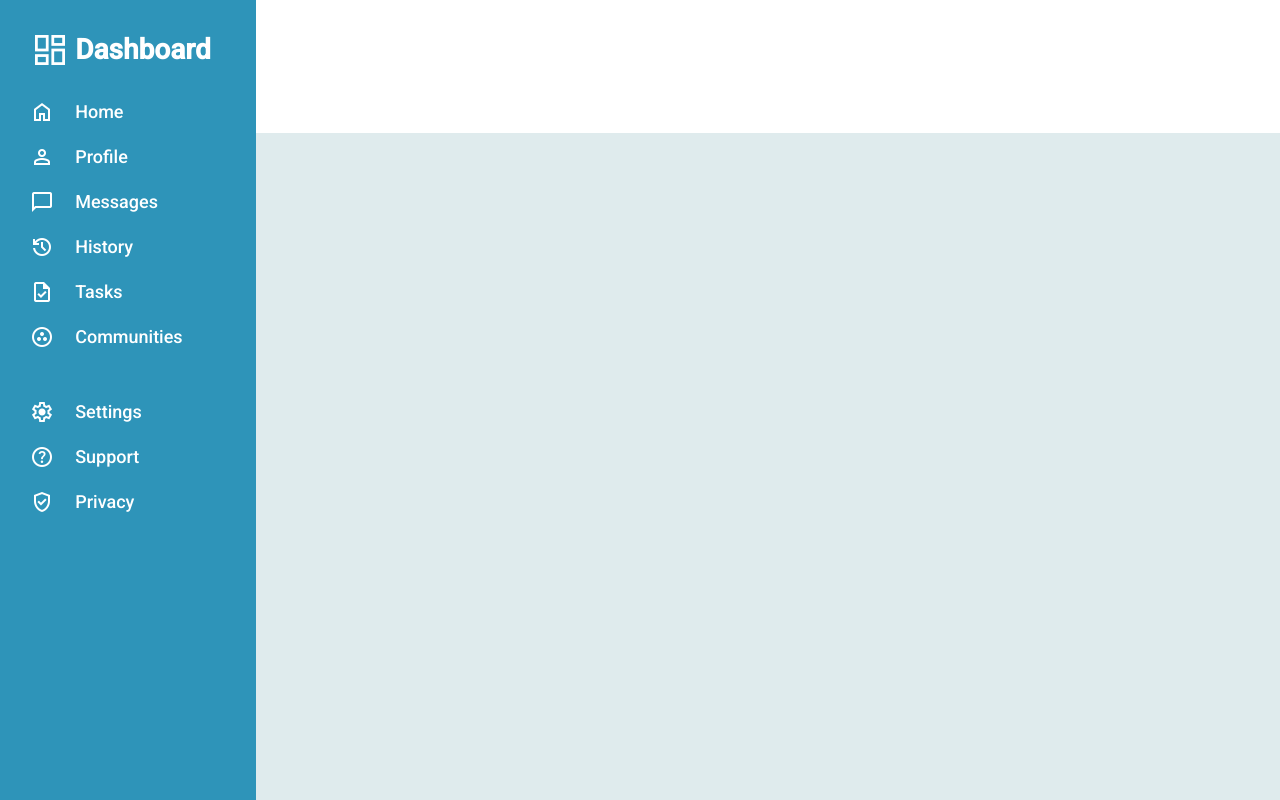
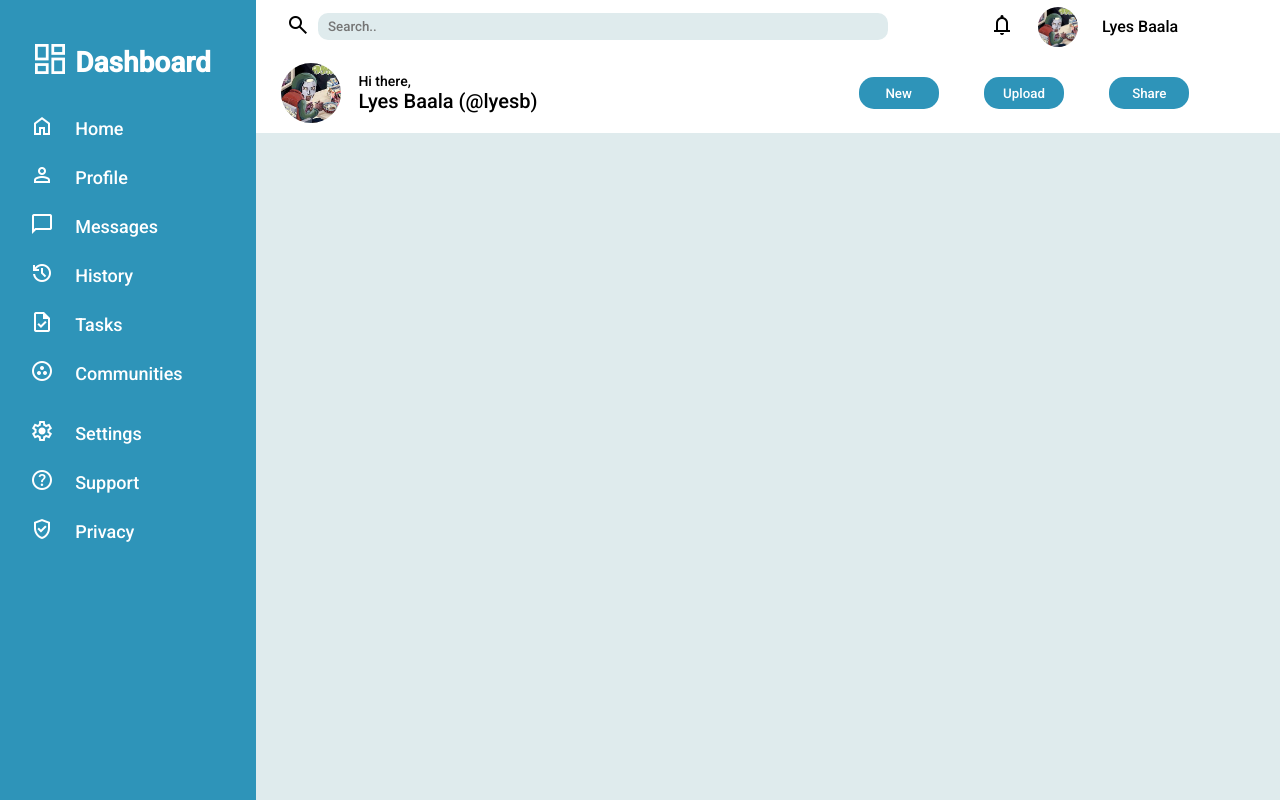
Before and after one commit to LyesB/admin-dashboard, a plain HTML site: page index.html in a window 1280 px wide. Drawn offline with nearby package versions, Linux system fonts and the light colour scheme.

Commit message:
header section

```diff
--- a/index.html
+++ b/index.html
@@ -11,51 +11,80 @@
     <div class="container">
 
         <div class="header">
+            <div class="search-bar-section">
+                <div class="left-section">
+                    <a href=""><span class="material-symbols-outlined">search</span></a>
+                    <input type="text" placeholder="Search.." class="search-bar">
+                </div>
 
+                <div class="right-section">
+                    <ul>
+                        <li><a href=""><span class="material-symbols-outlined">notifications</span></a></li>
+                        <li><a href=""><img src="avatar.jpeg" alt="avatar" class="avatar"></a></li>
+                        <li><a href="">Lyes Baala</a></li>
+                    </ul>
+                </div>
+            </div>
+            <div class="buttons-section">
+                <div class="information">
+                    <a href="" id="avatar"><img src="avatar.jpeg" alt="avatar" class="avatar"></a>
+                    <div class="info">
+                        <div>Hi there,</div>
+                        <a href="">Lyes Baala (@lyesb)</a>
+                    </div>
+                </div>
+                <div class="buttons">
+                    <button id="new">New</button>
+                    <button id="upload">Upload</button>
+                    <button id="share">Share</button>
+                </div>
+            </div>
         </div>
 
         <div class="side-bar">
 
             <div class="logo">
-                <span class="material-symbols-outlined">dashboard</span>
-                <a href="">Dashboard</a></div>
+                <a href=""><span class="material-symbols-outlined">dashboard</span></a>
+                <a href="">Dashboard</a>
+            </div>
             <ul>
                 <li>
-                    <span class="material-symbols-outlined">home</span>
+                    <a href=""><span class="material-symbols-outlined">home</span></a>
                     <a href="">Home</a>
                 </li><br>
                 <li>
-                    <span class="material-symbols-outlined">person</span>
+                    <a href=""><span class="material-symbols-outlined">person</span></a>
                     <a href="">Profile</a>
                 </li><br>
                 <li>
-                    <span class="material-symbols-outlined">chat_bubble</span>
+                    <a href=""><span class="material-symbols-outlined">chat_bubble</span></a>
                     <a href="">Messages</a>
                 </li><br>
                 <li>
-                    <span class="material-symbols-outlined">history</span>
+                    <a href=""><span class="material-symbols-outlined">history</span></a>
                     <a href="">History</a>
                 </li><br>
                 <li>
-                    <span class="material-symbols-outlined">task</span>
+                    <a href=""><span class="material-symbols-outlined">task</span></a>
                     <a href="">Tasks</a>
                 </li><br>
                 <li>
-                    <span class="material-symbols-outlined">communities</span>
+                    <a href=""><span class="material-symbols-outlined">communities</span></a>
                     <a href="">Communities</a>
                 </li><br>
             </ul>
+
             <ul>
                 <li>
-                    <span class="material-symbols-outlined">settings</span>
+                    <a href=""><span class="material-symbols-outlined">settings</span></a>
                     <a href="">Settings</a>
                 </li><br>
                 <li>
-                    <span class="material-symbols-outlined">help</span>
+                    <a href=""><span class="material-symbols-outlined">help</span></a>
                     <a href="">Support</a>
                 </li><br>
                 <li>
-                    <span class="material-symbols-outlined">verified_user</span>
+                    <a href=""><span class="material-symbols-outlined">verified_user</span></a>
                     <a href="">Privacy</a>
                 </li><br>
             </ul>
--- a/style.css
+++ b/style.css
@@ -1,6 +1,7 @@
 @import url('https://fonts.googleapis.com/css2?family=Roboto:wght@500&family=Rubik:wght@900&display=swap');
 
 * {
+    font-family: 'Roboto', sans-serif;
     margin: 0;
     padding: 0;
 }
@@ -17,27 +18,142 @@
 .header{
     background: #fff;
     grid-column: 2 / 3;
+    display: grid;
+    grid-template-rows: 1fr 1.5fr;
+}
+
+.header .search-bar-section {
+
+    display: grid;
+    grid-template-columns: 3fr 2fr;
+    align-content: center;
+    margin-left: 30px;
+
+}
+
+.header .search-bar-section .left-section{
+    display: flex;
+    align-items: center;
+    gap: 0.5rem;
+}
+
+.header .search-bar-section .right-section ul{
+    list-style: none;
+    display: flex;
+    align-items: center;
+    justify-content: center;
+    gap: 1.5rem;
+}
+.left-section .material-symbols-outlined{
+    align-self: center;
+}
+
+.header a {
+    text-decoration: none;
+    color: #000;
+}
+
+.header .buttons-section{
+    display: grid;
+    grid-template-columns: 1fr 1fr;
+}
+
+.header .information{
+    display: grid;
+    grid-template-columns: 1fr 4fr;
+}
+
+.header .information .info {
+    place-self: start;
+    align-self: center;
+}
+
+.header .information #avatar {
+    place-self: end;
+    align-self: center;
+    padding-right: 17px;
+    padding-left: 10px;
+}
+
+.info div {
+    font-size: 14px;
+}
+
+.info a {
+    font-size: 20px;
+}
+
+.header .information .avatar{
+    width: 60px;
+    height: 60px;
+}
+
+.buttons-section .buttons{
+    display: grid;
+    grid-template-columns: 1fr 1fr 1fr;
+    align-items: center;
+}
+
+#new{
+    justify-self: end;
+}
+
+#upload{
+    justify-self: center;
+}
+
+#share{
+    justify-self: start;
+}
+
+.buttons button {
+    height: 2rem;
+    width: 5rem;
+    border-radius: 15px;
+    border: none;
+    background: #2e94b9;
+    color: #fff;
+    cursor: pointer;
+}
+
+.buttons button:hover{
+    filter: brightness(120%);
+}
+
+.search-bar{
+    width: 35rem;
+    height: 1.7rem;
+    border-radius: 10px;
+    border: none;
+    background: #dfebed;
+    padding-left: 10px;
+}
+
+.avatar{
+    vertical-align: middle;
+    width: 40px;
+    height: 40px;
+    border-radius: 50%;
 }
 
 .side-bar{
     background: #2e94b9;
     grid-row: 1 / 3;
     display: grid;
-    grid-template-rows: 1fr 3fr 4fr ;
+    grid-template-rows: 1.5fr 4fr 5fr ;
     color: #fff;
     font-size: large;
     font-weight: 500;
-    font-family: 'Roboto', sans-serif;
 }
 
 .logo{
+    margin-top: 10px;
     margin-left: 30px;
     font-size: 28px;
     font-weight: 600;
     display: grid;
     grid-template-columns: 1fr 4fr;
     align-items: center;
-    justify-content: space-between;
 }
 
 .logo .material-symbols-outlined {
@@ -48,11 +164,17 @@
     margin-left: 30px;
     list-style: none;
     display: grid;
-    grid-template-columns: 1fr 4fr;
+    grid-template-columns: 1fr 4fr ;
     align-items: center;
+    border: hidden;
+
 }
 
-a {
+.side-bar ul li:hover{
+    filter: brightness(80%);
+}
+
+.side-bar a {
     text-decoration: none;
     color: #fff;
 }
```
Also changed, not shown: avatar.jpeg (added).
